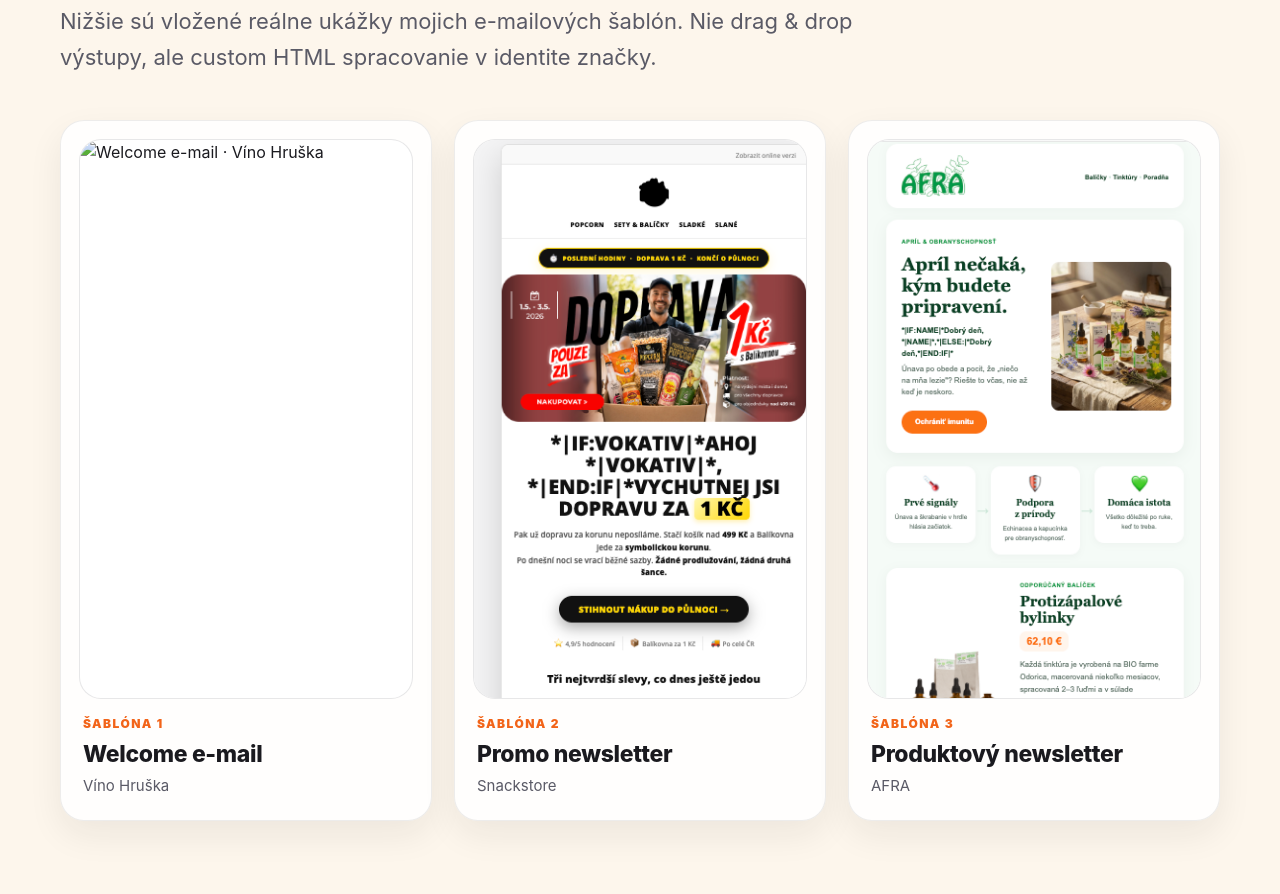
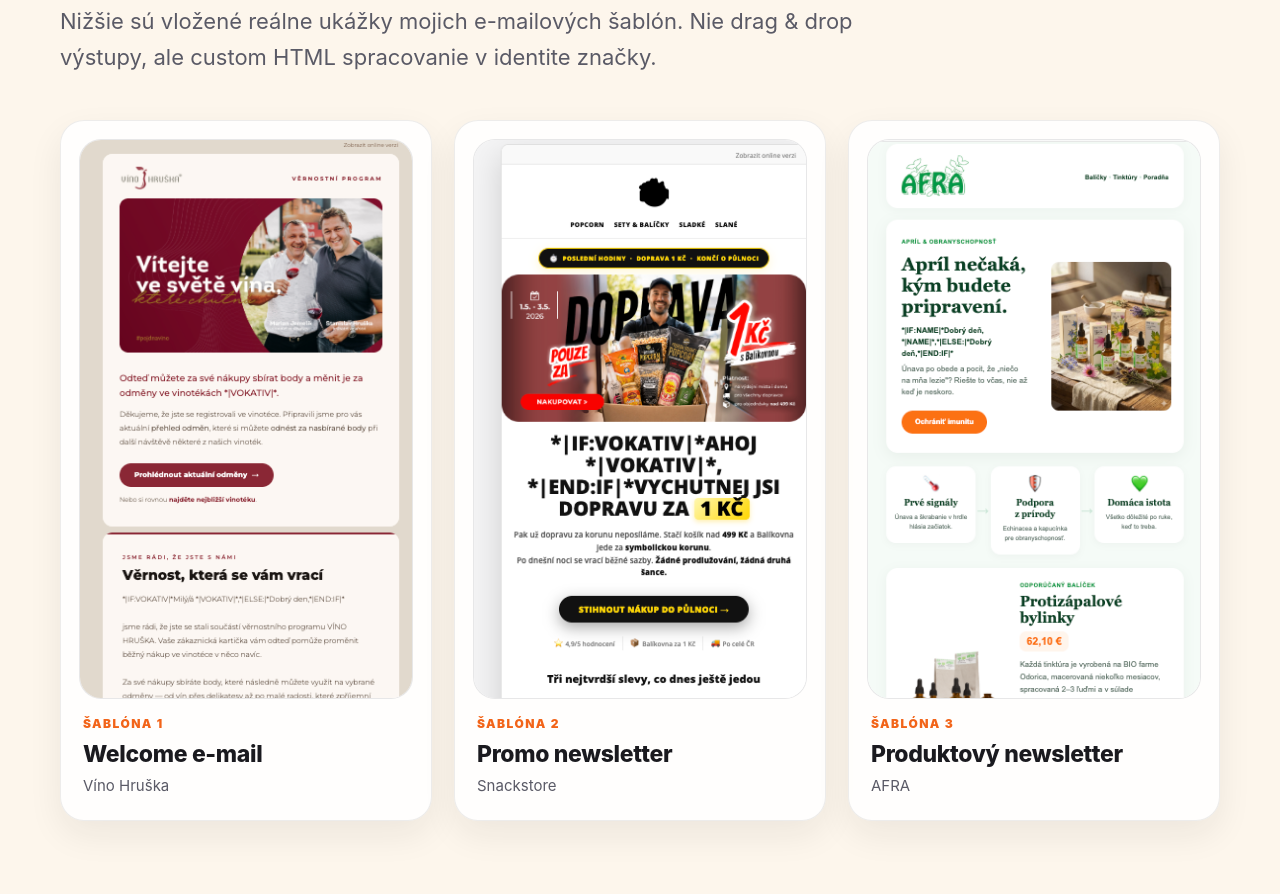
Before and after one commit to sh91connect-hub/e-mailmarketing, a plain HTML site: page index.html in a window 1280 px wide. Shown: the part 7289-8183 px from the top of the page. Drawn offline with Linux system fonts and the light colour scheme.

Commit message:
Update index.html

```diff
--- a/index.html
+++ b/index.html
@@ -577,7 +577,7 @@
       <div class="grid-3">
        <article class="card template-card real-template">
         <div class="template-shot">
-         <img alt="Welcome e-mail &middot; V&iacute;no Hru&scaron;ka" src="vino-hruska-vernostny-program.png">
+         <img alt="Welcome e-mail &middot; V&iacute;no Hru&scaron;ka" src="assets/vino-hruska-vernostny-program.png">
         </div>
         <div class="template-caption">
          <p class="template-meta">
```
